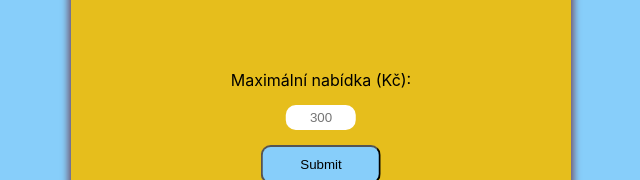
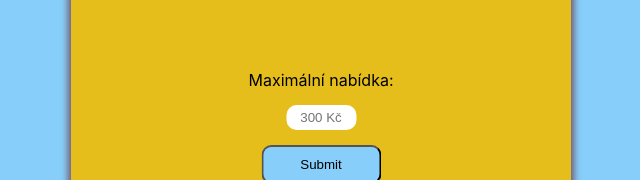
Before and after one commit to serclino/negotiation-app, a React (Create React App) app: page / in a window 1280 px wide. Shown: the part 273-453 px from the top of the page, without its empty margins (319-959 px from the left). Built offline with nearby package versions, Linux system fonts and the light colour scheme; the HTML template or start-up script is replaced by a standard one.

Commit message:
styled popUp div

```diff
--- a/src/App.css
+++ b/src/App.css
@@ -77,12 +77,14 @@ input[type="number"] {
 }
 
 .popup {
-  position: relative;
+  position: absolute;
+  top: 50%;
   left: 50%;
-  transform: translateX(-50%);
-
+  transform: translate(-50%, -50%);
   z-index: 10;
   width: 60%;
   height: 60%;
   background-color: white;
+  box-shadow: 0px 0px 50px 2px rgba(77, 69, 77, 0.75);
+  border-radius: 5px;
 }
--- a/src/components/Input.js
+++ b/src/components/Input.js
@@ -23,14 +23,14 @@ export const Input = ({ tab, setTab, setMin, setMax }) => {
     <form onSubmit={(e) => handleSubmit(e)}>
       <label htmlFor="nabídka">
         {tab === "zaměstnavatel"
-          ? "Maximální nabídka (Kč):"
-          : "Minimální mzda (Kč):"}
+          ? "Maximální nabídka:"
+          : "Minimální mzda:"}
       </label>
       <input
         type="number"
         name="nabídka"
         min="0"
-        placeholder="300"
+        placeholder="300 Kč"
         value={inputVal}
         onChange={(e) => setInputVal(e.target.value)}
       />
```
